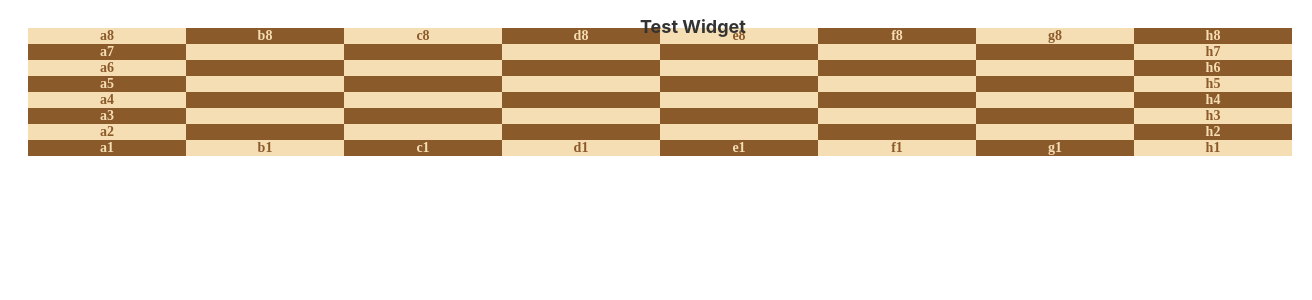
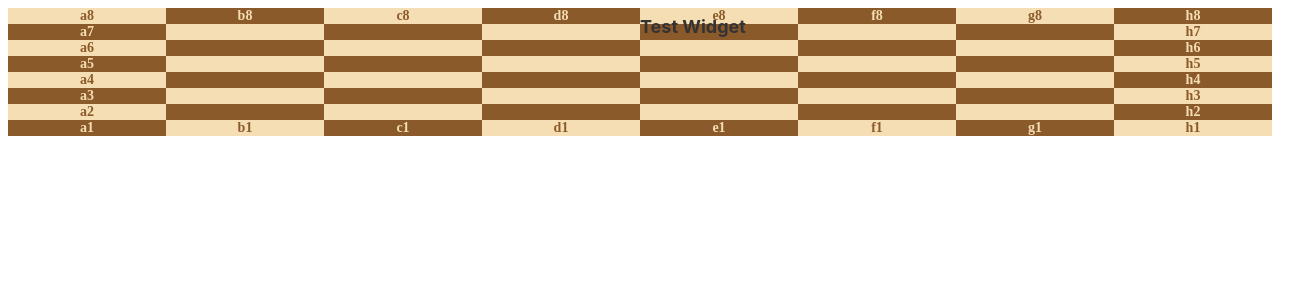
Before and after one commit to ziyazova/1calendar-widget, a React (Vite) app: page /embed/test in a window 1280 px wide. Shown: the top 300 px of the page, 1312 px wide, since content can reach past the window. Built offline with nearby package versions, Linux system fonts and the light colour scheme.

Commit message:
Remove React.StrictMode from main.tsx and clean up styles in TestEmbedPage by eliminating unused background and padding properties for improved layout consistency.

```diff
--- a/src/main.tsx
+++ b/src/main.tsx
@@ -3,7 +3,5 @@ import ReactDOM from 'react-dom/client'
 import App from './App'
 
 ReactDOM.createRoot(document.getElementById('root')!).render(
-  <React.StrictMode>
-    <App />
-  </React.StrictMode>,
+  <App />
 )
--- a/src/presentation/pages/TestEmbedPage.tsx
+++ b/src/presentation/pages/TestEmbedPage.tsx
@@ -8,8 +8,6 @@ const EmbedContainer = styled.div`
   display: flex;
   align-items: center;
   justify-content: center;
-  background: transparent;
-  padding: 20px;
 `;
 
 export const TestEmbedPage: React.FC = () => {
```
